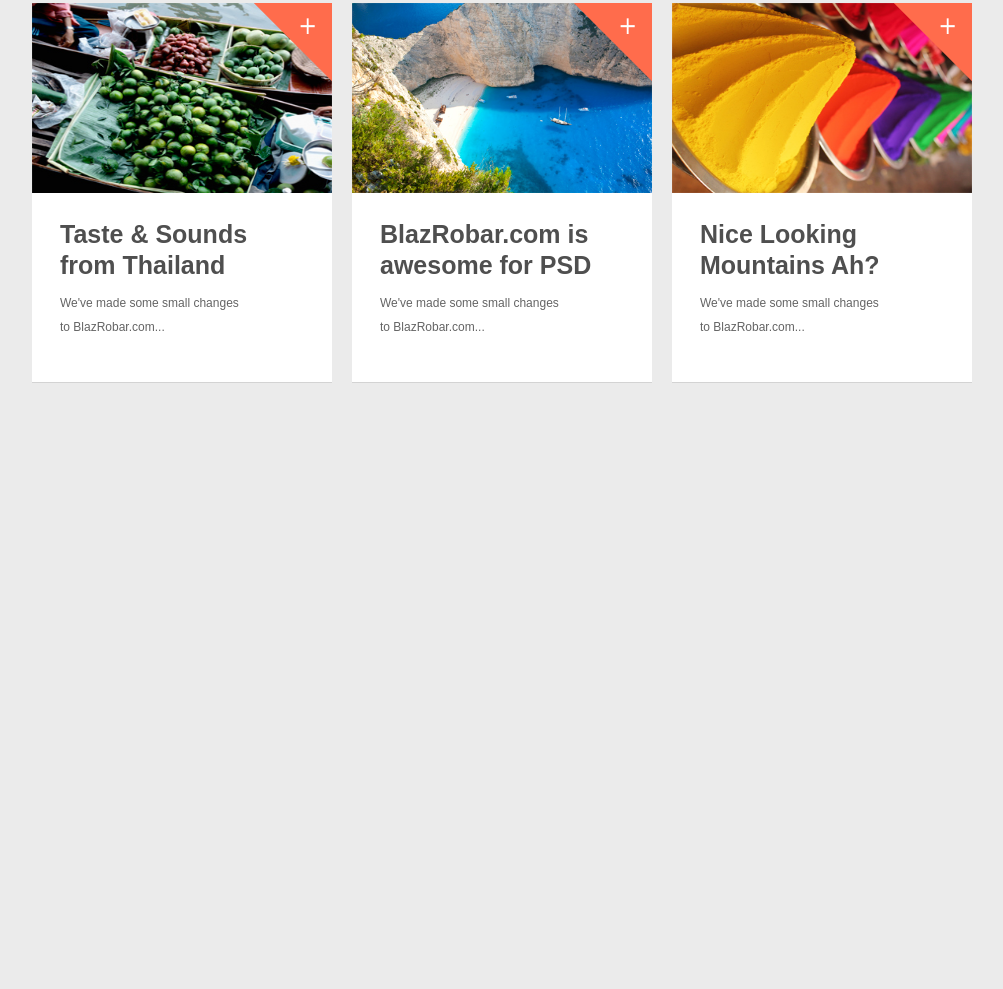
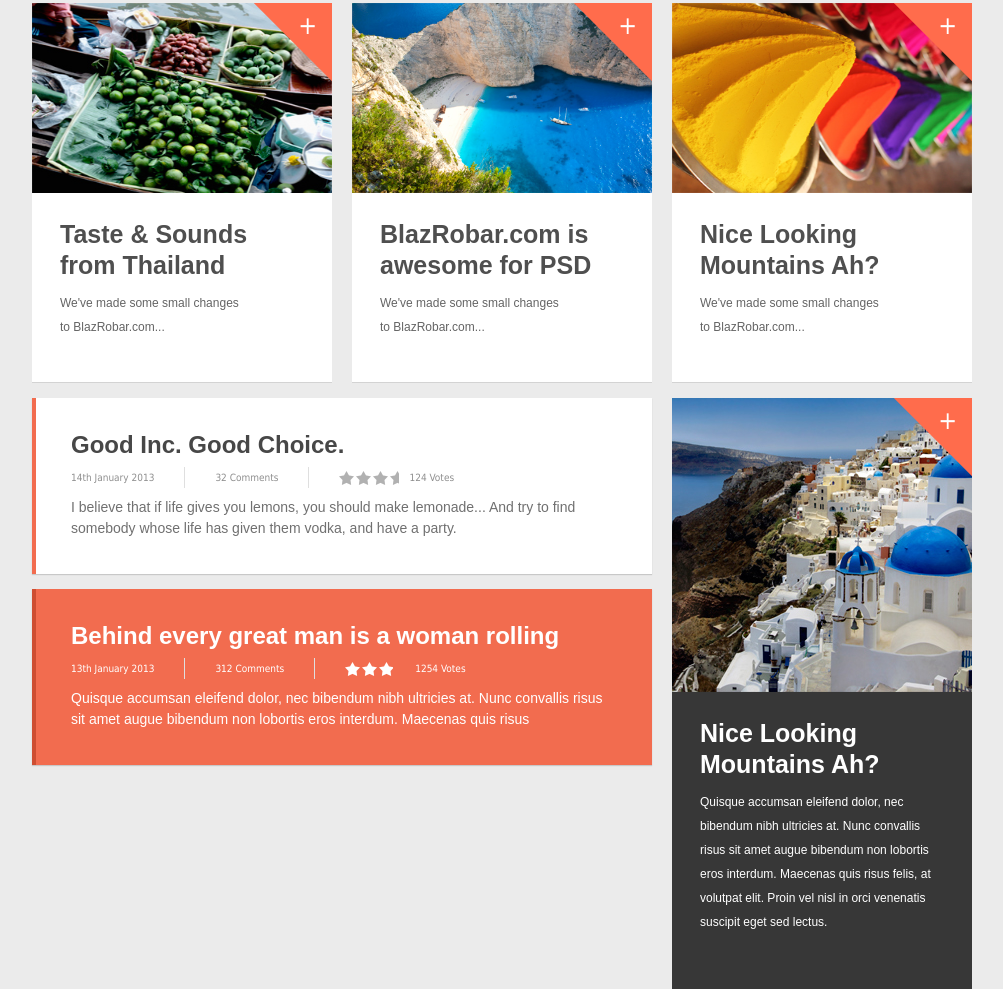
Before and after one commit to Antidepresant/Good-Inc, a plain HTML site: page index.html in a window 1280 px wide. Shown: the part 604-1593 px from the top of the page, without its empty margins (138-1141 px from the left). Before the commit the page ends 1002 px from the top, so only its background shows below. Drawn offline with Linux system fonts and the light colour scheme.

Commit message:
added content and sidebar

```diff
--- a/css/style.css
+++ b/css/style.css
@@ -229,7 +229,7 @@
 	height: 190px;
 }
 .article-footer {
-	padding: 24px 0 55px 28px;
+	padding: 24px 28px 55px 28px;
 }
 h3.title {
 	font: bold 25px/31px Arial;
@@ -268,3 +268,87 @@ h3.title a:hover {
 .zoom a:hover {
 	font-weight: bold;
 }
+.sidebar {
+	width: 300px;
+}
+.content {
+	margin-right: 320px;
+}
+.news-bl {
+	position: relative;
+	background-color: #373737;
+	color: #fff;
+}
+.news-bl p,
+.news-bl h3.title a {
+	color: #fff;
+}
+.news-bl h3.title a:hover {
+	color: #ccc;
+}
+.news-item {
+	margin-bottom: 15px;
+	border-left: 4px solid #f26c4f;
+	padding: 35px;
+	background-color: #fff;
+	-webkit-box-shadow: 0px 1px 1px 0px rgba(0,0,0,0.15);
+	   -moz-box-shadow: 0px 1px 1px 0px rgba(0,0,0,0.15);
+	        box-shadow: 0px 1px 1px 0px rgba(0,0,0,0.15);
+}
+.news-item.selected {
+	background: #f26c4f;
+	border-color: #ce4e32;
+}
+.title-news {
+	font-weight: bold;
+	color: #474747;
+	margin-bottom: 10px;
+}
+h4.title-news {
+	font-size: 24px;
+}
+h4.title-news a {
+	color: inherit;
+}
+h4.title-news a:hover {
+	color: #000;
+}
+.news-item p {
+	line-height: 21px;
+	color: #707070;
+}
+.news-item.selected p,
+.news-item.selected .news-pannel,
+.news-item.selected .title-news {
+	color: #fff;
+}
+.news-pannel {
+	margin-bottom: 10px;
+	color: #8f8f8f;
+	font-size: 0;
+	height: 20px;
+}
+.news-pannel span {
+	display: inline-block;
+	font: 10px Tahoma, sans-serif;
+	vertical-align: middle;
+}
+.divide {
+	width: 1px;
+	height: 21px;
+	background: #dfdfdf;
+	margin: 0 30px;
+}
+.rate {
+	width: 65px;
+	margin-right: 5px;
+}
+.rate span {
+	width: 92%;
+	height: 14px;
+	background: url(../img/star.png) repeat-x;
+}
+.news-item.selected .rate span {
+	width: 74%;
+	background-position: 0 -14px;
+}
--- a/index.html
+++ b/index.html
@@ -86,6 +86,46 @@
 					</div>
 				</div>
 			</div>
+			<div id="middle" class="clearfix">
+				<div class="sidebar right">
+					<div class="news-bl">
+						<div class="news-img">
+							<div class="zoom"><a href="#">+</a></div>
+							<a href=""><img src="img/news-img.jpg" alt=""></a>
+						</div>
+						<div class="article-footer">
+							<h3 class="title"><a href="#">Nice Looking  Mountains Ah?</a></h3>
+							<p>Quisque accumsan eleifend dolor, nec bibendum nibh ultricies at. Nunc convallis risus sit amet augue bibendum non lobortis eros interdum. Maecenas quis risus felis, at volutpat elit. Proin vel nisl in orci venenatis suscipit eget sed lectus.</p>
+						</div>
+					</div>
+				</div>
+				<div class="content">
+					<div class="news-item">
+						<h4 class="title-news"><a href="#">Good Inc. Good Choice.</a></h4>
+						<div class="news-pannel">
+							<span class="n-date">14th January 2013</span>
+							<span class="divide"></span>
+							<span class="n-comment">32 Comments</span>
+							<span class="divide"></span>
+							<span class="rate"><span></span></span>
+							<span class="count-votes">124 Votes</span>
+						</div>
+						<p>I believe that if life gives you lemons, you should make lemonade... And try to find somebody whose life has given them vodka, and have a party.</p>
+					</div>
+					<div class="news-item selected">
+						<h4 class="title-news"><a href="#">Behind every great man is a woman rolling</a></h4>
+						<div class="news-pannel">
+							<span class="n-date">13th January 2013</span>
+							<span class="divide"></span>
+							<span class="n-comment">312 Comments</span>
+							<span class="divide"></span>
+							<span class="rate"><span></span></span>
+							<span class="count-votes">1254 Votes</span>
+						</div>
+						<p>Quisque accumsan eleifend dolor, nec bibendum nibh ultricies at. Nunc convallis risus sit amet augue bibendum non lobortis eros interdum. Maecenas quis risus</p>
+					</div>
+				</div>
+			</div>
 		</div>
 	</div>
 </body>
```
Also changed, not shown: img/news-img.jpg (added), img/star.png (added).
